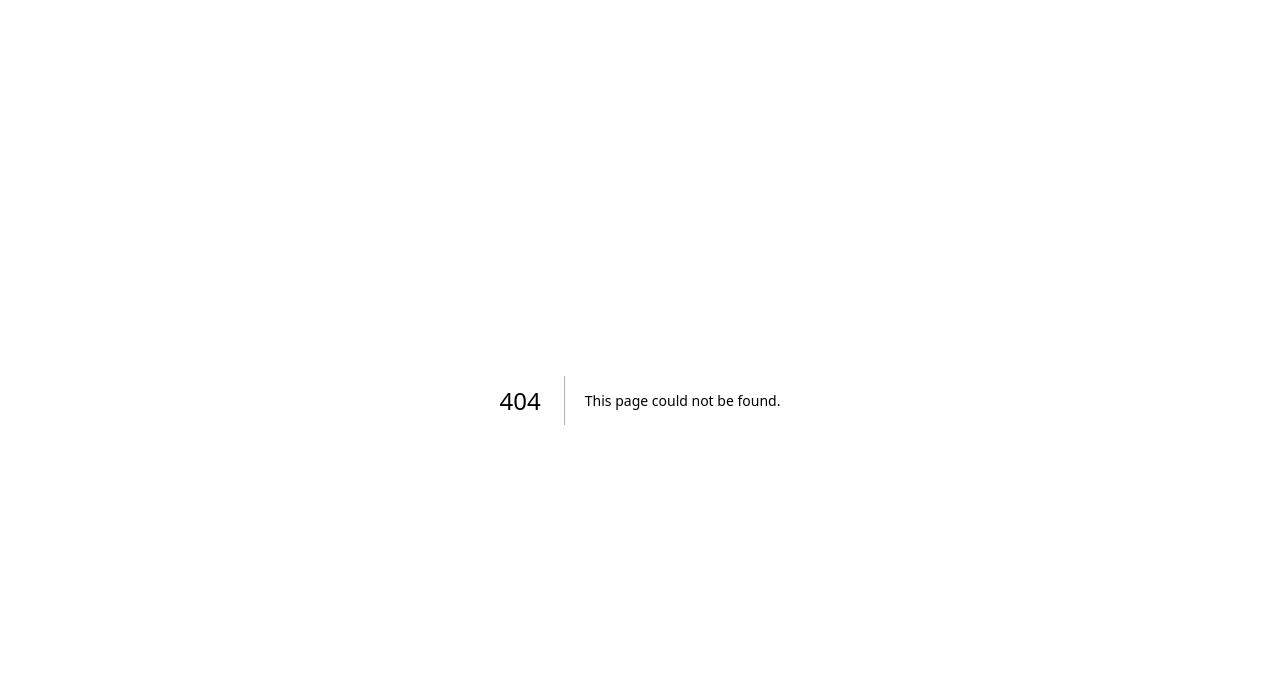
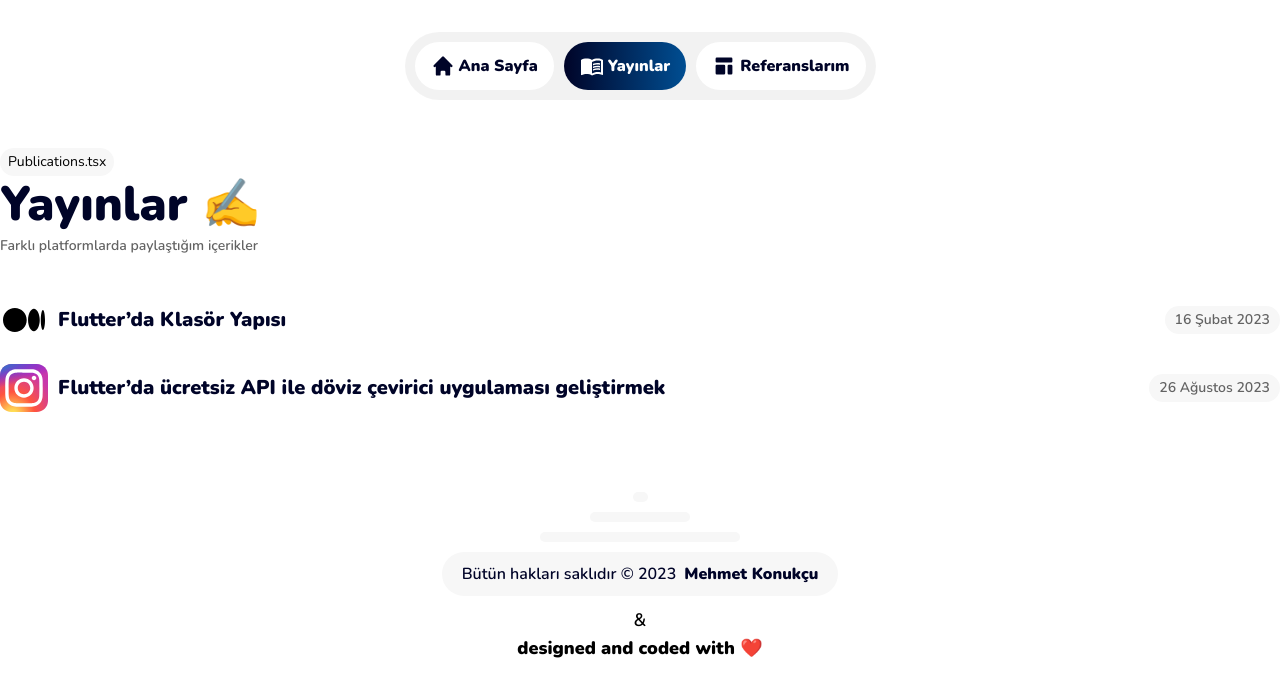
Before and after one commit to mehmetext/konukcudev-next, a Next.js app: page /publications in a window 1280 px wide. Before the commit this address had no page. Shown: the top 696 px of the page. Built offline with nearby package versions, Linux system fonts and the light colour scheme.

Commit message:
Sayfa isimleri ingilizceye çevrildi

```diff
--- a/src/components/organisms/HomeTemplate/WhatDidIDo.tsx
+++ b/src/components/organisms/HomeTemplate/WhatDidIDo.tsx
@@ -18,10 +18,10 @@ export default function WhatDidIDo() {
 						Bugüne kadar neler mi yaptım?
 					</h1>
 					<Link
-						href="/"
+						href="/references"
 						className="bg-primary flex items-center text-center justify-center py-4 px-8 rounded-full font-black sm:text-2xl"
 					>
-						Referanslarıma Git (Yakında)
+						Referanslarım
 					</Link>
 				</div>
 			</div>
--- a/src/components/organisms/Menu.tsx
+++ b/src/components/organisms/Menu.tsx
@@ -1,5 +1,5 @@
 //Icons
-import { HiHome } from "react-icons/hi";
+import { HiHome, HiTemplate } from "react-icons/hi";
 import { MdMenuBook } from "react-icons/md";
 import MenuItem from "../molecules/HomeTemplate/Menu/MenuItem";
 
@@ -22,12 +22,12 @@ export default function Menu({ sticky = true }: Props) {
 					<HiHome className="sm:text-2xl" />
 					<span className="hidden sm:flex">Ana Sayfa</span>
 				</MenuItem>
-				<MenuItem href="/yayinlar">
+				<MenuItem href="/publications">
 					<MdMenuBook className="sm:text-2xl" />
 					<span className="hidden sm:flex">Yayınlar</span>
 				</MenuItem>
-				<MenuItem href="/referanslarim">
-					<MdMenuBook className="sm:text-2xl" />
+				<MenuItem href="/references">
+					<HiTemplate className="sm:text-2xl" />
 					<span className="hidden sm:flex">Referanslarım</span>
 				</MenuItem>
 			</div>
```
Also changed, not shown: src/pages/publications.tsx (renamed from src/pages/yayinlar.tsx).
